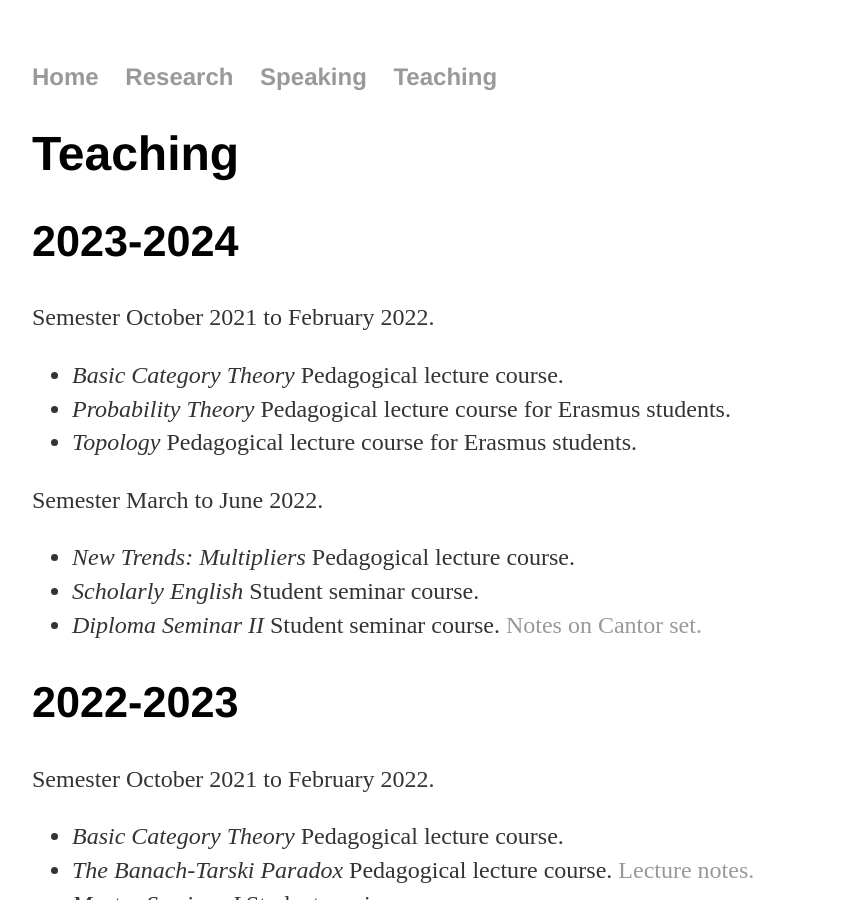
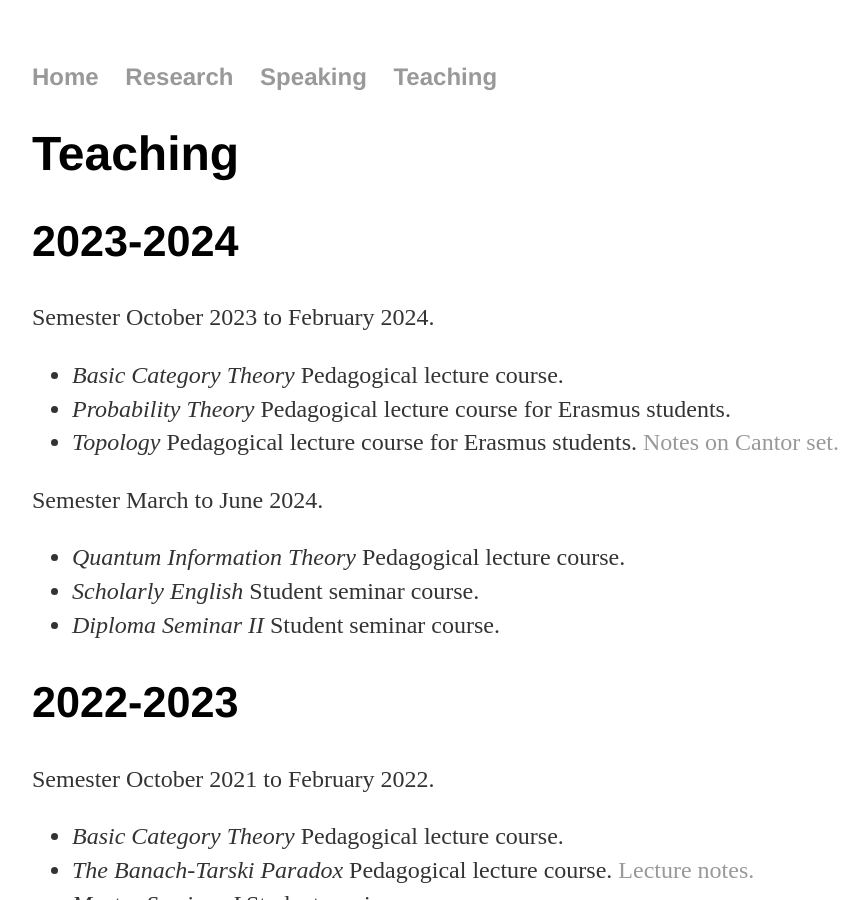
Before and after one commit to andrewmckeemaths/andrewmckeemaths.github.io, a Jekyll site: the page built from teaching/index.html, in a window 1280 px wide and 900 px high. Shown: the whole window, without its empty margins (160-1028 px from the left). Built offline with Jekyll 4.4.1, drawn with Linux system fonts in a browser that asks for light colours.

Commit message:
Update index.html
2023-2024 teaching updated

```diff
--- a/teaching/index.html
+++ b/teaching/index.html
@@ -7,18 +7,18 @@ title: Andrew McKee
 
 <h2>2023-2024</h2>
 
-<p>Semester October 2021 to February 2022.</p>
+<p>Semester October 2023 to February 2024.</p>
   <ul>
     <li><em>Basic Category Theory</em> Pedagogical lecture course.</li>
     <li><em>Probability Theory</em> Pedagogical lecture course for Erasmus students.
-    <li><em>Topology</em> Pedagogical lecture course for Erasmus students.</li>
+    <li><em>Topology</em> Pedagogical lecture course for Erasmus students. <a href="UwBteaching/CantorSetMcKee.pdf" target="_blank">Notes on Cantor set.</a></li>
   </ul>
 
-<p>Semester March to June 2022.</p>
+<p>Semester March to June 2024.</p>
   <ul>
-    <li><em>New Trends: Multipliers</em> Pedagogical lecture course.</li>
+    <li><em>Quantum Information Theory</em> Pedagogical lecture course.</li>
     <li><em>Scholarly English</em> Student seminar course.</li>
-    <li><em>Diploma Seminar II</em> Student seminar course. <a href="UwBteaching/BanachTarskiParadoxMcKee.pdf" target="_blank">Notes on Cantor set.</a></li> </li>
+    <li><em>Diploma Seminar II</em> Student seminar course.</li>
   </ul>
 
 
```
